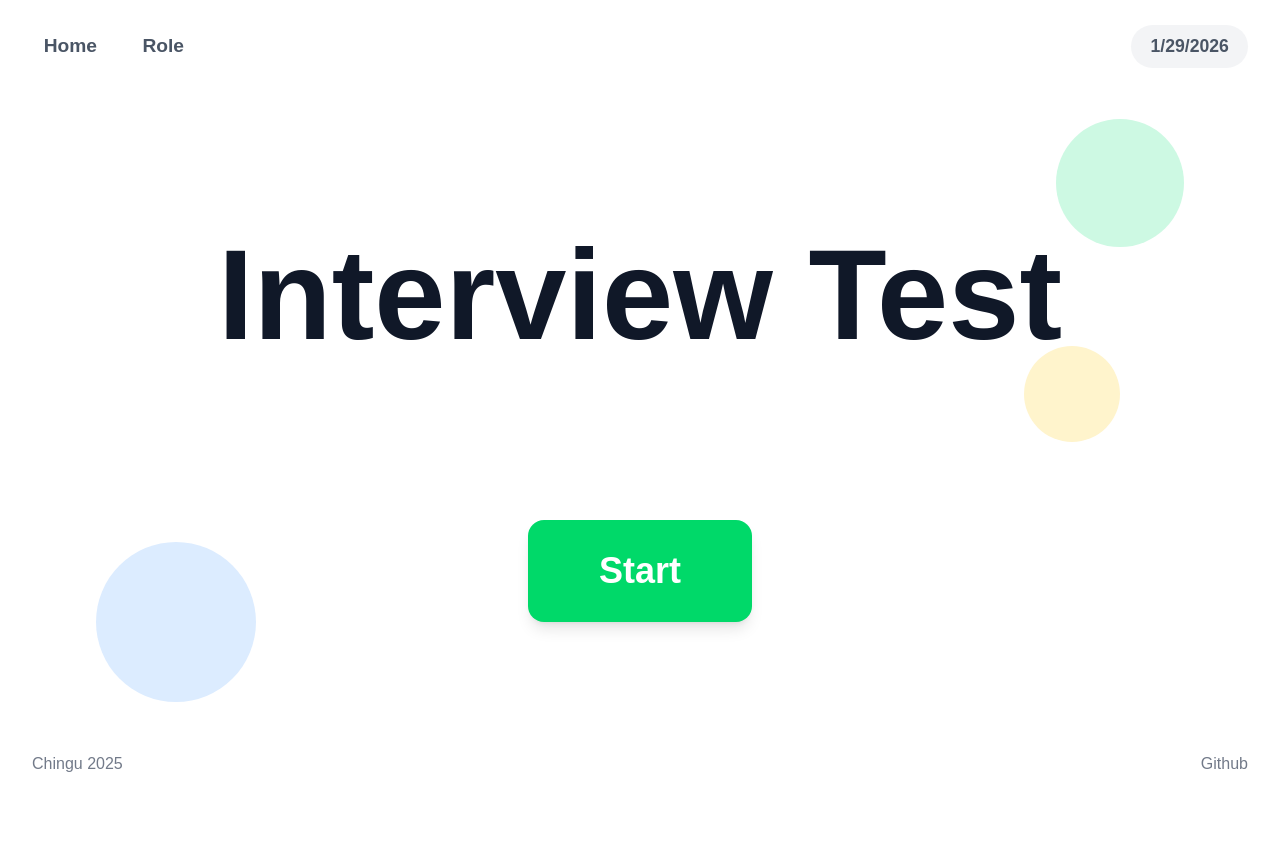
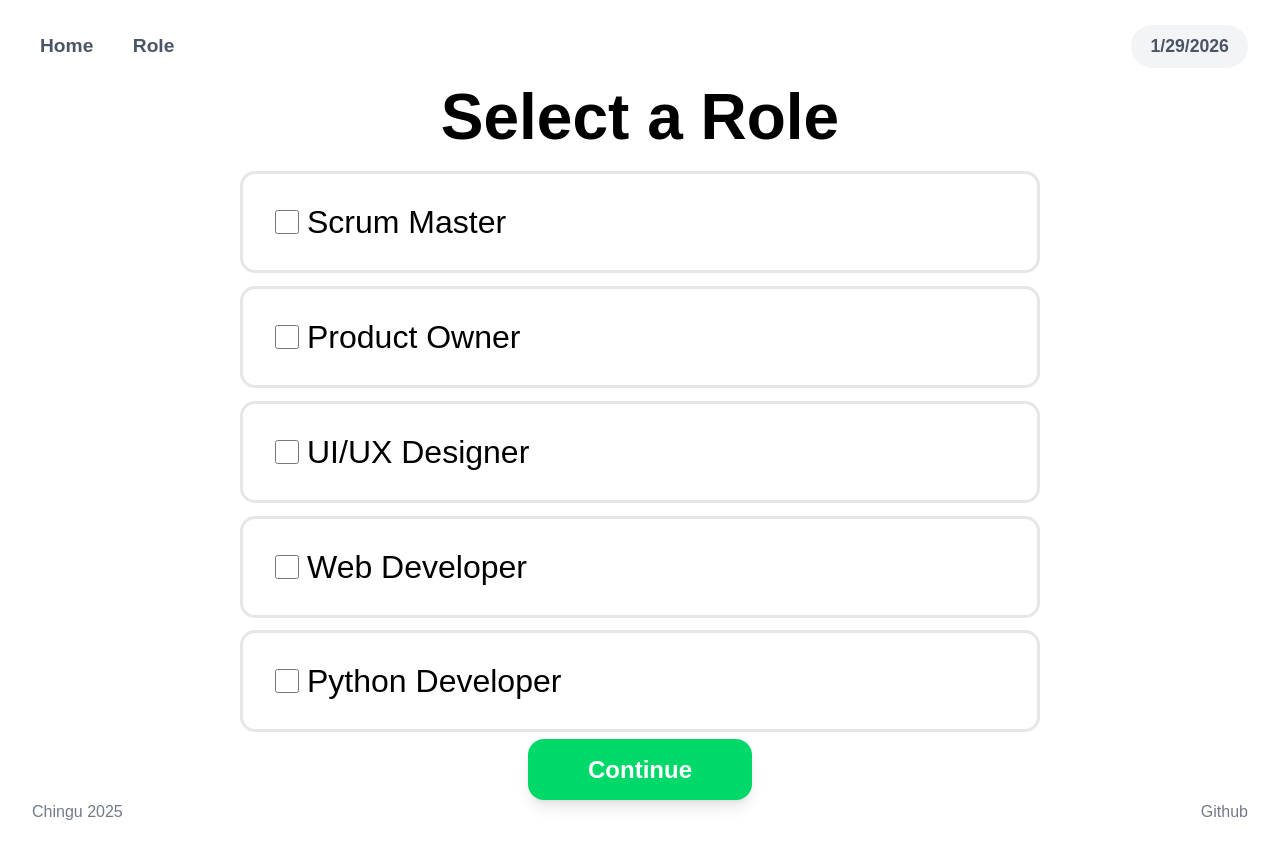
Before and after one commit to chingu-voyages/V59-tier1-team-03, a React (Vite) app: page /role-selection in a window 1280 px wide. Before the commit the page ends 800 px from the top, so only its background shows below. Built offline with nearby package versions, Linux system fonts and the light colour scheme.

Commit message:
Refactorization of Landing Page, added Router and Creation of Basic Role Selection Page

```diff
--- a/package.json
+++ b/package.json
@@ -13,6 +13,7 @@
     "@tailwindcss/vite": "^4.1.18",
     "react": "^19.2.0",
     "react-dom": "^19.2.0",
+    "react-router-dom": "^7.13.0",
     "tailwindcss": "^4.1.18"
   },
   "devDependencies": {
--- a/src/App.jsx
+++ b/src/App.jsx
@@ -1,39 +1,21 @@
 import React from "react";
+import Header from "./components/header";
+import Footer from "./components/footer";
+import { BrowserRouter, Routes, Route } from "react-router-dom";
+import LandingPage from "./screens/landingPage";
+import RoleSelection from "./screens/roleSelection";
 
 const App = () => {
   return (
     <>
-      <header>
-        <div className="navigation">
-          <button className="navigation-button">Home</button>
-          <button className="navigation-button">Role</button>
-        </div>
-        <div className="date">1/29/2026</div>
-      </header>
-
-      <div className="hero-wrapper">
-        <div className="background-bubbles">
-          <div className="top-bubble-wrapper">
-            <div className="top-bubble"></div>
-          </div>
-          <div className="middle-bubble-wrapper">
-            <div className="middle-bubble"></div>
-          </div>
-          <div className="bottom-bubble-wrapper">
-            <div className="bottom-bubble"></div>
-          </div>
-        </div>
-
-        <div className="landing-hero">
-          <h1 className="main-title">Interview Test</h1>
-          <button className="start-button">Start</button>
-        </div>
-      </div>
-
-      <footer>
-        <div>Chingu 2025</div>
-        <a href="https://github.com/chingu-voyages/V59-tier1-team-03">Github</a>
-      </footer>
+      <BrowserRouter>
+        <Header />
+        <Routes >
+          <Route path="/" element={<LandingPage/>} />
+          <Route path="/role-selection" element={<RoleSelection/>}/>
+        </Routes>
+        <Footer />
+      </BrowserRouter>
     </>
   );
 };
--- /dev/null
+++ b/src/backgrounds/bubblebackground-1.jsx
@@ -0,0 +1,20 @@
+import React from "react";
+
+const BubbleBackground1 = () => {
+    return (
+        <>
+            <div className="background-bubbles">
+            <div className="top-bubble-wrapper">
+                <div className="top-bubble"></div>
+            </div>
+            <div className="middle-bubble-wrapper">
+                <div className="middle-bubble"></div>
+            </div>
+            <div className="bottom-bubble-wrapper">
+                <div className="bottom-bubble"></div>
+            </div>
+            </div>
+        </>
+    )
+}
+export default BubbleBackground1
--- /dev/null
+++ b/src/components/footer.jsx
@@ -0,0 +1,14 @@
+import React from "react";
+
+const Footer = () => {
+    return (
+        <>
+        <footer>
+            <div>Chingu 2025</div>
+            <a href="https://github.com/chingu-voyages/V59-tier1-team-03">Github</a>
+        </footer>
+        </>
+    )
+}
+
+export default Footer
--- /dev/null
+++ b/src/components/header.jsx
@@ -0,0 +1,18 @@
+import React from "react";
+import { Link } from "react-router-dom";
+
+const Header = () => {
+    return (
+        <>
+        <header>
+            <nav className="navigation">
+                <Link to="/" className="navigation-button">Home</Link>
+                <Link to="/role-selection" className="navigation-button">Role</Link>
+            </nav>
+            <div className="date">1/29/2026</div>
+      </header>
+        </>
+    )
+}
+
+export default Header
--- /dev/null
+++ b/src/components/roleSelection/roleCheckbox.jsx
@@ -0,0 +1,14 @@
+import React from "react";
+
+const RoleCheckbox = props => {
+    return (
+        <>
+            <label className="role-option-wrapper" for={props.option}>
+                <input className="checkbox" type="checkbox" id={props.option}/>
+                {props.option}
+            </label>
+        </>
+    )
+}
+
+export default RoleCheckbox
--- a/src/index.css
+++ b/src/index.css
@@ -28,6 +28,11 @@ h1 {
   font-weight: 900;
   color: #101828;
   text-align: center;
+}
+
+button:hover {
+  transform: scale(1.1);
+  transition: transform 0.2s ease-in-out;
 }
 
 /********** LANFING PAGE **************/
@@ -175,3 +180,56 @@ footer {
   color: #727a89;
   padding-bottom: 1.5rem;
 }
+
+
+/************* Role Selection *******************/
+.select-role-wrapper{
+  display: flex;
+  justify-content: center;
+  align-items: center;
+  flex-direction: column;
+}
+.title{
+  font-size: clamp(2rem, 10vw, 4rem);
+  font-weight: 900;
+}
+.role-list{
+  width: 100%;
+  display: flex;
+  flex-direction: column;
+  justify-content: center;
+  align-items: center;
+}
+.role-option-wrapper{
+  display: flex;
+  align-items: center;
+  border: #e6e6e6 solid 3px;
+  border-radius: 15px;
+  padding: clamp(0.4rem, 2vw, 1.5rem);
+  width: 90%;
+  max-width: 800px;
+  min-height: 4rem;
+
+  font-size: clamp(1rem, 5vw, 2rem);
+  font-weight: 500;
+
+  margin: 0.4rem 0rem;
+}
+.checkbox{
+  margin: 0.5rem;
+  width: 1.5rem;
+  height: 1.5rem;
+}
+.button{
+  padding: 0.8rem 1.8rem;
+  font-size: 1.5rem;
+  font-weight: 700;
+  color: white;
+  border-radius: 1rem;
+  background-color: #00d969;
+  cursor: pointer;
+  width: 14rem;
+  box-shadow:
+    0 10px 15px -3px rgba(0, 0, 0, 0.1),
+    0 4px 6px -4px rgba(0, 0, 0, 0.1);
+}
--- /dev/null
+++ b/src/screens/landingPage.jsx
@@ -0,0 +1,18 @@
+import React from "react";
+import BubbleBackground1 from "../backgrounds/bubblebackground-1";
+
+const LandingPage = () => {
+    return (
+        <>
+        <div className="hero-wrapper">
+            <BubbleBackground1 />
+            <div className="landing-hero">
+                <h1 className="main-title">Interview Test</h1>
+                <button className="start-button">Start</button>
+            </div>
+        </div>
+        </>
+    )
+}
+
+export default LandingPage
--- /dev/null
+++ b/src/screens/roleSelection.jsx
@@ -0,0 +1,24 @@
+import React from "react";
+import RoleCheckbox from "../components/roleSelection/roleCheckbox";
+
+const RoleSelection = () => {
+    return (
+    <>
+        <div className="select-role-wrapper">
+            <h2 className="title">
+                Select a Role
+            </h2>
+            <div className="role-list">
+                <RoleCheckbox option="Scrum Master" />
+                <RoleCheckbox option="Product Owner" />
+                <RoleCheckbox option="UI/UX Designer" />
+                <RoleCheckbox option="Web Developer" />
+                <RoleCheckbox option="Python Developer" />
+            </div>
+            <button className="button">Continue</button>
+        </div>
+    </>
+    )
+}
+
+export default RoleSelection
```
Also changed, not shown: 1 other file (tests, documents, lock files or other folders).
